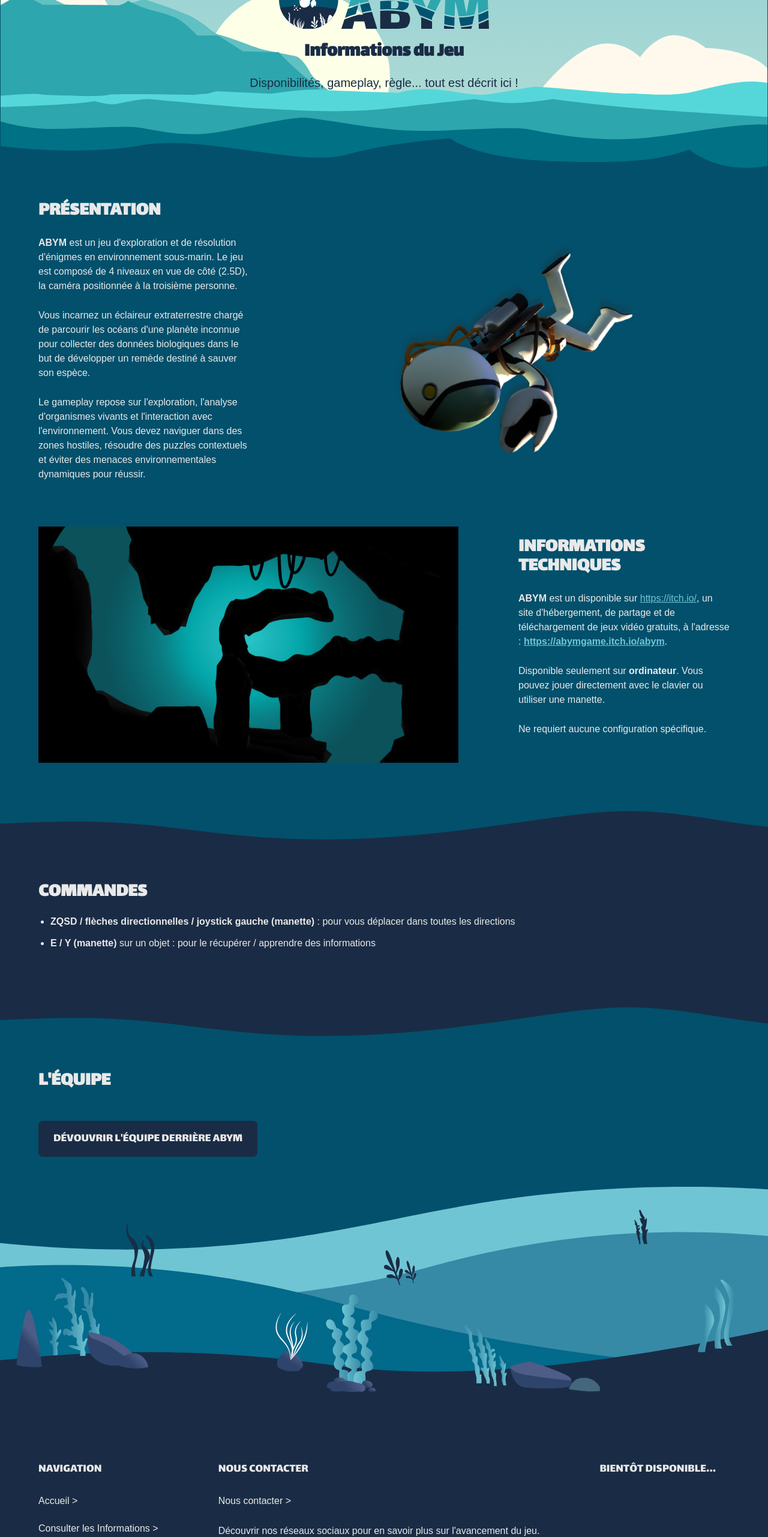
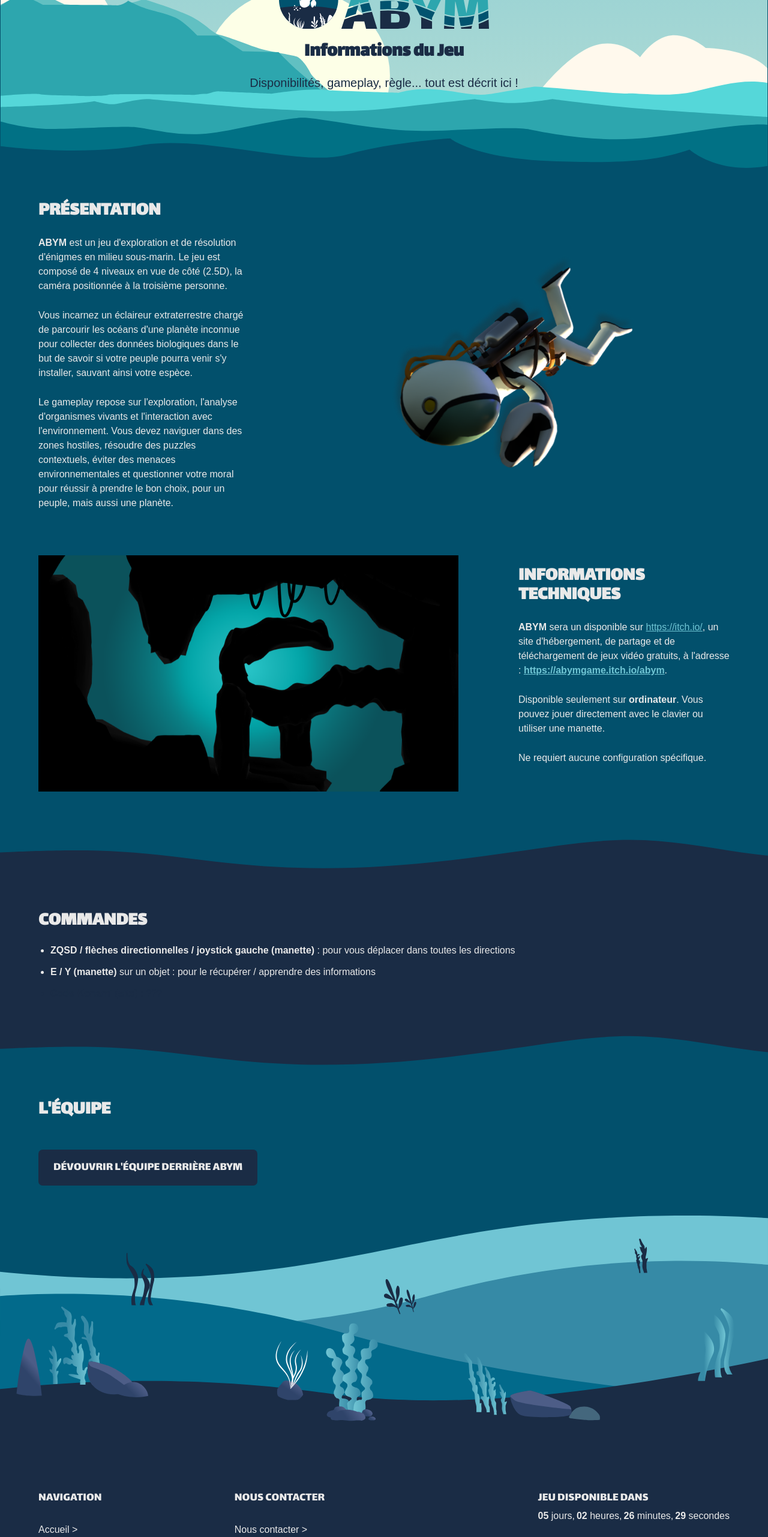
Before and after one commit to Aurelie-Runser/Abym, a Vue app: page /informations in a window 1280 px wide. Shown: the part 234-2797 px from the top of the page at 60% size. Built offline with nearby package versions, Linux system fonts and the light colour scheme; a web font is replaced by a local one.

Commit message:
correction textes

```diff
--- a/src/assets/reset.css
+++ b/src/assets/reset.css
@@ -56,6 +56,8 @@
 img{
 	max-width: 100%;
 	max-height: 100%;
+	text-align: center;
+	font-family: var(--ff-text);
 }
 
 button{
--- a/src/assets/section-textimage.css
+++ b/src/assets/section-textimage.css
@@ -73,7 +73,7 @@
 
 #charaFall{
     animation: floating 1.5s ease-in-out alternate infinite, rotate 120s linear infinite;
-    filter: drop-shadow(-5px -10px 5px var(--c-primary-shadow));
+    filter: drop-shadow(-10px -10px 5px var(--c-primary-shadow));
     scale: .9
 }
 
--- a/src/components/EquipeList.vue
+++ b/src/components/EquipeList.vue
@@ -1,6 +1,4 @@
 <script setup>
-import InstaIcon from "@/components/icons/InstaIcon.vue";
-
 defineProps({
   list: Array,
 });
--- a/src/components/FooterComp.vue
+++ b/src/components/FooterComp.vue
@@ -18,7 +18,7 @@
           <RouterLink class="footer-link" to="/informations">Consulter les Informations ></RouterLink>
           <RouterLink class="footer-link" to="/encyclopedie">Découvrir l'Encyclopédie ></RouterLink>
           <RouterLink class="footer-link" to="/juke-box">Écouter les Musiques ></RouterLink>
-          <RouterLink class="footer-link" to="/a-propos">À-propos ></RouterLink>
+          <RouterLink class="footer-link" to="/a-propos">Apprenez-en plus sur l'Équipe ></RouterLink>
         </div>
 
         <div class="footer-contact">
--- a/src/components/GameCounter.vue
+++ b/src/components/GameCounter.vue
@@ -46,14 +46,14 @@
 
 <template>
   <div>
-    <!-- <p v-if="!isFinished">Jeu disponible dans
+    <p v-if="!isFinished">Jeu disponible dans
       <br/>
       <span class="countdown-span"><strong>{{ format(countdown.days) }}</strong> jours,</span> <span class="countdown-span"><strong>{{ format(countdown.hours) }}</strong> heures,</span> <span class="countdown-span"><strong>{{ format(countdown.minutes) }}</strong> minutes,</span> <span class="countdown-span"><strong>{{ format(countdown.seconds) }}</strong> secondes</span>
     </p>
-    <a v-else href="https://abymgame.itch.io/abym" target="_blank" rel="noopener noreferrer" class="button">
+    <!-- <a v-else href="https://abymgame.itch.io/abym" target="_blank" rel="noopener noreferrer" class="button">
       Télécharger le jeu
     </a> -->
-    <p>Bientôt disponible...</p>
+    <p v-else>Jeu bientôt disponible...</p>
   </div>
 </template>
 
--- a/src/views/AProposView.vue
+++ b/src/views/AProposView.vue
@@ -79,11 +79,11 @@
             ABYM est un projet de cœur, imaginé par <strong>Enzo</strong>. Lors de sa 1ère année de
             Bachelore au
             <a href="https://www.ynov.com/campus/strasbourg" target="_blank" rel="noopener noreferrer">Ynov Campus de Strasbourg</a>.
-            Il a enfin pu y concrétiser son projet.
+            Il a enfin pu y concrétiser son projet : un jeu d'exploration et d'énigmes, contemplatif, à message écologique.
           </p>
           <p>
             Durant une année, il a été le chef de 8 de ses camarades afin de donner vie au projet ABYM. <br/>
-            En tout, ce sont trois développeurs, trois modélisateurs 3D, un sound-designer qui ont réalisé ce jeu vidéo, ainsi qu'un web designer et une développeuse web qui ont intégré le site vitrine d'ABYM.
+            En tout, ce sont trois game développeurs, trois modélisateurs 3D, un sound-designer qui ont réalisé ce jeu vidéo, ainsi qu'un web designer et une développeuse web qui ont intégré le site vitrine d'ABYM.
           </p>
         </div>
 
@@ -106,7 +106,7 @@
         </div>
 
         <div class="equpe-web">
-          <h3>Les Externes</h3>
+          <h3>Les Web</h3>
           <EquipeList :list="equipeWeb" />
         </div>
       </section>
--- a/src/views/HomeView.vue
+++ b/src/views/HomeView.vue
@@ -41,13 +41,13 @@
           <h2>L'Histoire</h2>
 
           <p>
-            Atterri sur une planète inexplorée, Éclaireur N°67, recru du protocole 51, a pour mission de parcourir ces océans afin de trouver un remède dans l'objectif de sauver son peuple d'une pandémie mortelle.
+            Atterri sur une planète inexplorée, Éclaireur N°67, recru du protocole 51, a pour mission de parcourir ces océans afin de déterminer si elle est colonisable.
           </p>
           <p>
-            Les plantes, les animaux, les microbes, tout doit être observé, consigné dans son carnet, pour que lors de son retour chez lui, les scientifiques puissent trouver un vaccin.
+            Les plantes, les animaux, tout doit être observé, consigné dans son carnet, étudié, pour comprendre comment fonctionne ce nouveau monde.
           </p>
           <p>
-            Vous incarnez Éclaireur N°67, et la survie de cette civilisation dépend de vous.
+            Des vestiges d'anciennes civilisations indique que j'adice, cette planete était habitée. Pour quel raison ces peuples ne sont plus ? C'est à l'Éclaireur N°67 de le trouver.
           </p>
         </div>
 
--- a/src/views/InformationsView.vue
+++ b/src/views/InformationsView.vue
@@ -9,19 +9,19 @@
       text="Disponibilités, gameplay, règle... tout est décrit ici&nbsp;!"
     />
 
-    <section id="" class="textimage first-section">
+    <section class="textimage first-section">
       <div class="container">
         <div class="textimage-content">
           <h2>Présentation</h2>
 
           <p>
-            <strong>ABYM</strong> est un jeu d'exploration et de résolution d'énigmes en environnement sous-marin. Le jeu est composé de 4 niveaux en vue de côté (2.5D), la caméra positionnée à la troisième personne.
+            <strong>ABYM</strong> est un jeu d'exploration et de résolution d'énigmes en milieu sous-marin. Le jeu est composé de 4 niveaux en vue de côté (2.5D), la caméra positionnée à la troisième personne.
           </p>
           <p>
-            Vous incarnez un éclaireur extraterrestre chargé de parcourir les océans d'une planète inconnue pour collecter des données biologiques dans le but de développer un remède destiné à sauver son espèce.
+            Vous incarnez un éclaireur extraterrestre chargé de parcourir les océans d'une planète inconnue pour collecter des données biologiques dans le but de savoir si votre peuple pourra venir s'y installer, sauvant ainsi votre espèce.
           </p>
           <p>
-              Le gameplay repose sur l'exploration, l'analyse d'organismes vivants et l'interaction avec l'environnement. Vous devez naviguer dans des zones hostiles, résoudre des puzzles contextuels et éviter des menaces environnementales dynamiques pour réussir.
+              Le gameplay repose sur l'exploration, l'analyse d'organismes vivants et l'interaction avec l'environnement. Vous devez naviguer dans des zones hostiles, résoudre des puzzles contextuels, éviter des menaces environnementales et questionner votre moral pour réussir à prendre le bon choix, pour un peuple, mais aussi une planète.
           </p>
         </div>
 
@@ -29,7 +29,7 @@
       </div>
     </section>
 
-    <section id="" class="textimage first-section">
+    <section class="textimage first-section">
       <div class="container">
         <img class="content-image" src="/game/niv_tutot.png" alt="capture d'écran du tutoriel de ABYM"/>
 
@@ -37,7 +37,7 @@
           <h2>Informations techniques</h2>
 
           <p>
-            <strong>ABYM</strong> est un disponible sur <a href="https://itch.io/" target="_blank" rel="noopener noreferrer">https://itch.io/</a>, un site d'hébergement, de partage et de téléchargement de jeux vidéo gratuits, à l'adresse : <a href="https://abymgame.itch.io/abym" target="_blank" rel="noopener noreferrer"><strong>https://abymgame.itch.io/abym</strong></a>.
+            <strong>ABYM</strong> sera un disponible sur <a href="https://itch.io/" target="_blank" rel="noopener noreferrer">https://itch.io/</a>, un site d'hébergement, de partage et de téléchargement de jeux vidéo gratuits, à l'adresse : <a href="https://abymgame.itch.io/abym" target="_blank" rel="noopener noreferrer"><strong>https://abymgame.itch.io/abym</strong></a>.
           </p>
 
           <p>
@@ -51,10 +51,8 @@
       </div>
     </section>
 
-    <section id="" class="textimage bg-dark">
+    <section class="textimage bg-dark">
       <div class="container">
-        <!-- <img id="" ref="" class="content-image" src="/perso/"/> -->
-
         <div class="textimage-content">
           <h2>Commandes</h2>
 
@@ -75,8 +73,6 @@
 
     <section id="" class="textimage">
       <div class="container">
-        <!-- <img class="content-image" src=""/> -->
-
         <div class="textimage-content">
           <h2>L'équipe</h2>
 
--- a/src/views/JukeboxView.vue
+++ b/src/views/JukeboxView.vue
@@ -168,7 +168,6 @@
                 display: block;
                 width: 100%;
                 padding: 10px;
-                padding-left: 40px;
                 font-weight: 600;
                 text-align: left;
                 border-radius: 5px;
@@ -184,8 +183,13 @@
                     translate: 0 -50%;
                 }
 
-                &:hover,
+                &:hover{
+                    color: var(--c-primary-light);
+                    padding-left: 40px;
+                }
+
                 &.active{
+                    padding-left: 40px;
                     color: var(--c-primary-dark);
                     background: var(--c-primary-light);
 
```
